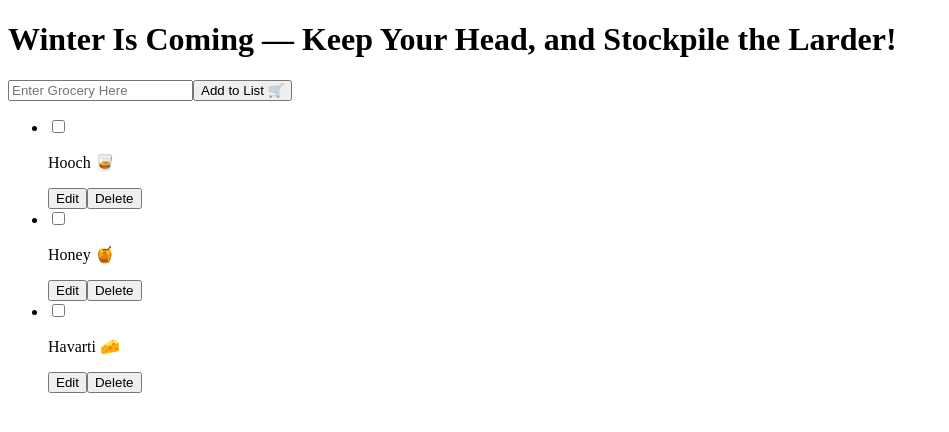
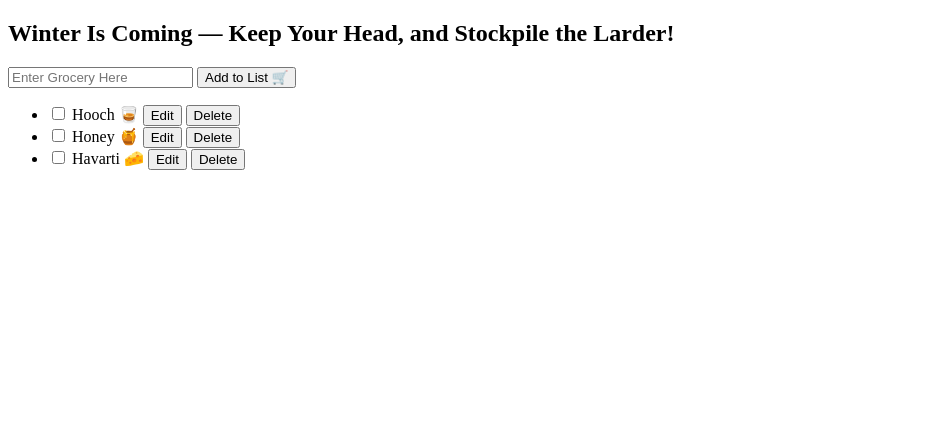
Before and after one commit to satyadvaya/acl2-ctfe-adv-react-shopping-list, a React app: page / in a window 1280 px wide. Shown: the top 432 px of the page, without its empty margins (0-949 px from the left). Built offline with nearby package versions, Linux system fonts and the light colour scheme.

Commit message:
added behavioral tests

```diff
--- a/src/components/AddItem/AddItem.jsx
+++ b/src/components/AddItem/AddItem.jsx
@@ -15,7 +15,7 @@ export default function AddItem({ handleAdd }) {
         placeholder="Enter Grocery Here"
         value={food}
         onChange={(event) => setFood(event.target.value)}
-      />
+      />{' '}
       <button type="submit">
         Add to List{' '}
         <span role="img" aria-label="cart">
--- a/src/components/Item/Item.jsx
+++ b/src/components/Item/Item.jsx
@@ -12,7 +12,9 @@ export default function Item({
     groceryContent = (
       <>
         <input
+          type="text"
           value={grocery.food}
+          aria-label={`edit ${grocery.food} input`}
           onChange={(event) => {
             handleUpdateGrocery({
               ...grocery,
@@ -20,17 +22,30 @@ export default function Item({
             });
           }}
         />
-
-        <button onClick={() => setIsEditing(false)}>Save</button>
+        <button
+          type="button"
+          aria-label={`save ${grocery.food} button`}
+          onClick={() => setIsEditing(false)}
+        >
+          Save
+        </button>
       </>
     );
   } else {
     groceryContent = (
       <>
-        <p role="img" aria-label={grocery.food}>
+        <span
+          style={{ textDecoration: grocery.done ? 'line-through' : null }}
+          role="img"
+          aria-label={grocery.food}
+        >
           {grocery.food}
-        </p>
-        <button type="button" onClick={() => setIsEditing(true)}>
+        </span>{' '}
+        <button
+          type="button"
+          aria-label={`edit ${grocery.food} button`}
+          onClick={() => setIsEditing(true)}
+        >
           Edit
         </button>
       </>
@@ -47,9 +62,13 @@ export default function Item({
             done: event.target.checked,
           });
         }}
-      />
-      {groceryContent}
-      <button type="button" onClick={() => handleDeleteGrocery(grocery.id)}>
+      />{' '}
+      {groceryContent}{' '}
+      <button
+        type="button"
+        aria-label={`delete ${grocery.food} button`}
+        onClick={() => handleDeleteGrocery(grocery.id)}
+      >
         Delete
       </button>
     </div>
--- a/src/views/ShoppingList/ShoppingList.jsx
+++ b/src/views/ShoppingList/ShoppingList.jsx
@@ -13,13 +13,11 @@ const initialGroceries = [
   {
     id: 1,
     food: 'Honey 🍯',
-
     done: false,
   },
   {
     id: 2,
     food: 'Havarti 🧀',
-    // food: 'hams',
     done: false,
   },
 ];
@@ -27,7 +25,14 @@ const initialGroceries = [
 function groceriesReducer(groceries, action) {
   switch (action.type) {
     case 'add': {
-      return [...groceries, { id: action.id, food: action.food, done: false }];
+      return [
+        ...groceries,
+        {
+          id: action.id,
+          food: action.food,
+          done: false,
+        },
+      ];
     }
 
     case 'update': {
@@ -76,7 +81,7 @@ export default function Shopping() {
 
   return (
     <>
-      <h1>Winter Is Coming — Keep Your Head, and Stockpile the Larder!</h1>
+      <h2>Winter Is Coming — Keep Your Head, and Stockpile the Larder!</h2>
       <AddItem handleAdd={handleAddGrocery} />
       <ItemList
         groceries={groceries}
```
Also changed, not shown: 1 other file (tests, documents, lock files or other folders).
